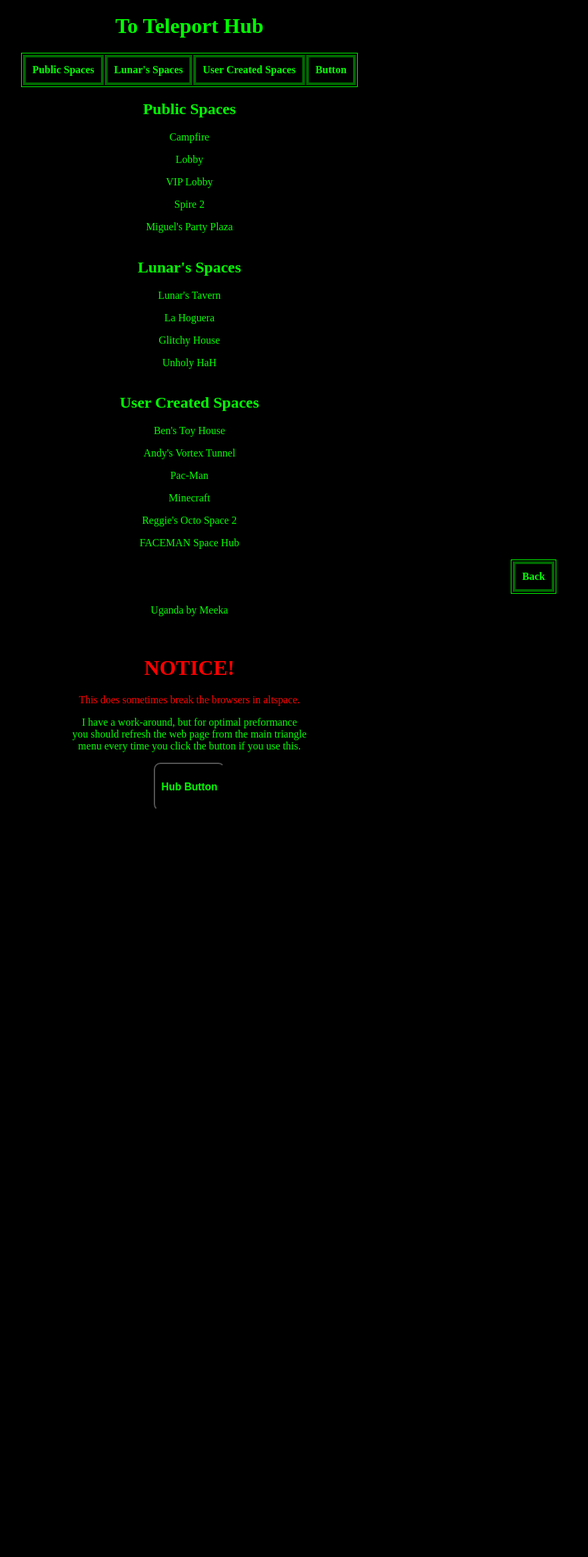
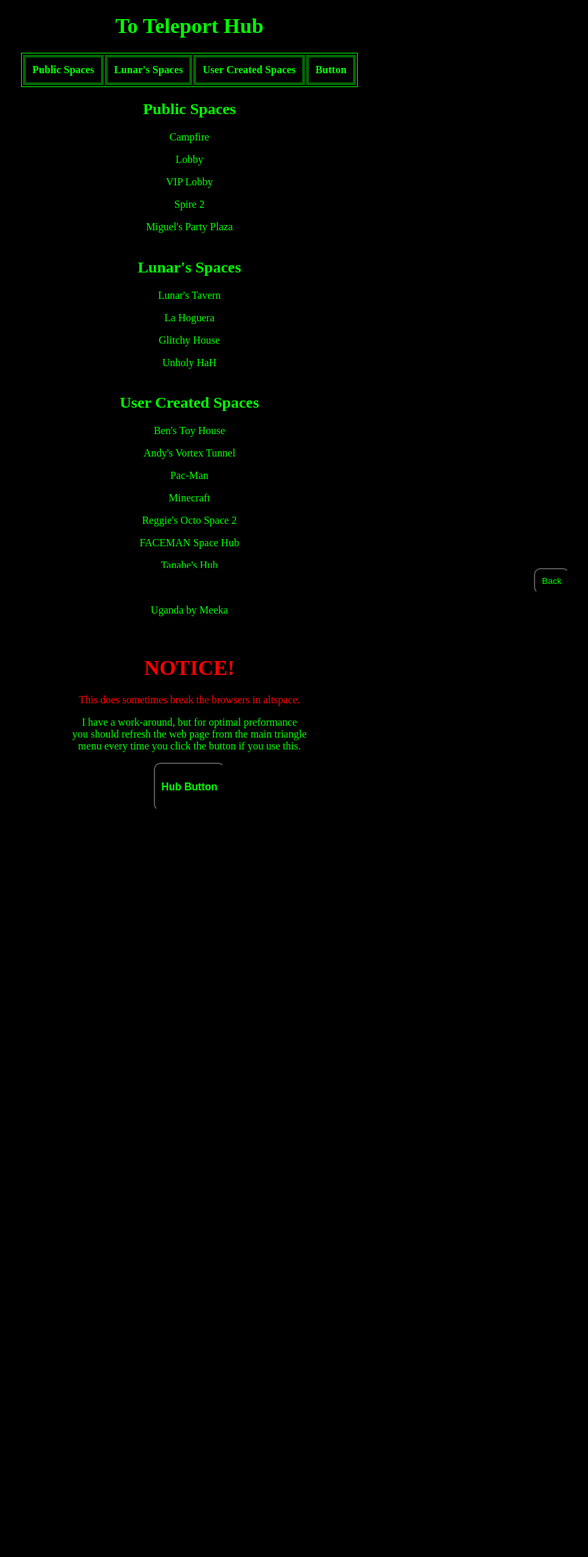
Before and after one commit to LunarTiger/AltspaceVR, a Jekyll site: the page teleportHub/index.html, which Jekyll copies as it is, in a window 1280 px wide. Shown: the whole page at 66% size, without its empty margins (353-1244 px from the left). Built offline with Jekyll 4.4.1, drawn with Linux system fonts in a browser that asks for light colours.

Commit message:
Update index.html

```diff
--- a/teleportHub/index.html
+++ b/teleportHub/index.html
@@ -62,6 +62,6 @@
 		<hr style="height:50px; visibility:hidden;" />
 	</body>
 	<footer>
-		<table style="margin-right:20px;"><tr><th><a href="https://lunartiger.github.io/AltspaceVR">Back</a></th></tr></table>
+		<a href="https://lunartiger.github.io/AltspaceVR/"><button type="button" name="Back Button">Back</button></a>
 	</footer>
 </html>
```
